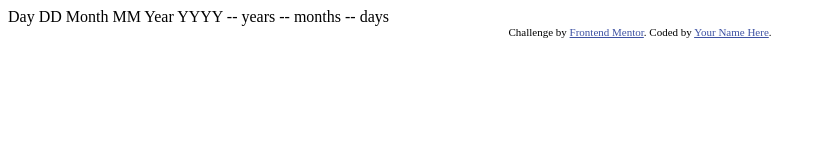
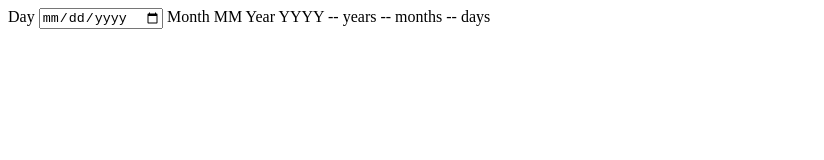
Before and after one commit to parv68/Age-calculator1, a plain HTML site: page index.html in a window 1280 px wide. Shown: the whole page, without its empty margins (0-824 px from the left). Drawn offline with Linux system fonts and the light colour scheme.

Commit message:
index file

```diff
--- a/index.html
+++ b/index.html
@@ -2,13 +2,9 @@
 <html lang="en">
 <head>
   <meta charset="UTF-8">
-  <meta name="viewport" content="width=device-width, initial-scale=1.0"> <!-- displays site properly based on user's device -->
-
-  <link rel="icon" type="image/png" sizes="32x32" href="./assets/images/favicon-32x32.png">
-
-  <title>Frontend Mentor | Age calculator app</title>
-
-  <!-- Feel free to remove these styles or customise in your own stylesheet 👍 -->
+  <meta name="viewport" content="width=device-width, initial-scale=1.0">
+  <link rel="stylesheet" href="style.css">
+  <title>Age calculator app</title>
   <style>
     .attribution { font-size: 11px; text-align: center; }
     .attribution a { color: hsl(228, 45%, 44%); }
@@ -16,8 +12,9 @@
 </head>
 <body>
 
-  Day
-  DD
+<div class="container">
+  <label for="day">Day</label>
+  <input type="date" name="day" id="day">
 
   Month
   MM
@@ -29,9 +26,6 @@
   -- months
   -- days
 
-  <div class="attribution">
-    Challenge by <a href="https://www.frontendmentor.io?ref=challenge" target="_blank">Frontend Mentor</a>.
-    Coded by <a href="#">Your Name Here</a>.
-  </div>
+</div>
 </body>
 </html>
```
